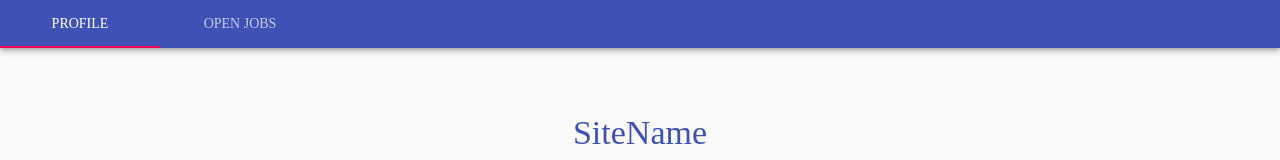
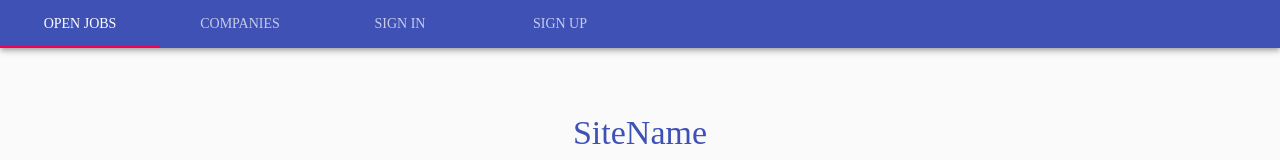
Before and after one commit to AbziBzi/JobOffers_API, a React (Create React App) app in the folder front/: page /login in a window 1280 px wide. Shown: the top 160 px of the page. Built offline with nearby package versions, Linux system fonts and the light colour scheme.

Commit message:
NavBar depending on user role

```diff
--- a/front/src/App.js
+++ b/front/src/App.js
@@ -29,11 +29,13 @@ function App() {
         </header>
         <section>
           <Switch>
+            <Route exact path="/" exact component={JobOfferList} />
             <Route path="/companies" exact component={CompaniesPage} />
             <Route path="/companies/:id" exact component={CompanyPage} />
             <Route path="/jobs" exact component={JobOfferList} />
             <Route path="/jobs/:id" exact component={JobOfferPage} />
             <Route path="/login" exact component={SignInPage} />
+            <Route path="/signup" exact component={SignUpPage} />
           </Switch>
           {/* <JobOfferPage /> */}
         </section>
--- a/front/src/components/NavBar.js
+++ b/front/src/components/NavBar.js
@@ -25,15 +25,45 @@ export default function SimpleTabs() {
         setValue(newValue);
     };
 
+    if (user.roleId == 1) {
         return (
             <div className={classes.root}>
                 <AppBar position="static">
                     <Tabs value={value} onChange={handleChange} aria-label="simple tabs example">
-                    <Tab label="Profile" href="/login" />
-                    <Tab label="Open Jobs" />
-                    <Tab label="" />
+                        <Tab label="Open Jobs" href="/jobs" />
+                        <Tab label="Companies" href="/companies" />
+                        <Tab label="Log Out" />
                     </Tabs>
                 </AppBar>
             </div>
         );
     }
+    else if (user.role == 2) {
+        return (
+            <div className={classes.root}>
+                <AppBar position="static">
+                    <Tabs value={value} onChange={handleChange} aria-label="simple tabs example">
+                        <Tab label="Open Jobs" href="/jobs" />
+                        <Tab label="Companies" href="/companies" />
+                        <Tab label="Add Job Offer" />
+                        <Tab label="Log Out" />
+                    </Tabs>
+                </AppBar>
+            </div>
+        );
+    }
+    else {
+        return (
+            <div className={classes.root}>
+                <AppBar position="static">
+                    <Tabs value={value} onChange={handleChange} aria-label="simple tabs example">
+                        <Tab label="Open Jobs" href="/jobs" />
+                        <Tab label="Companies" href="/companies" />
+                        <Tab label="Sign In" href="/login" />
+                        <Tab label="Sign Up" href="/signup" />
+                    </Tabs>
+                </AppBar>
+            </div>
+        );
+    }
+}
```
Lines whose indentation alone changed are shown as unchanged.
